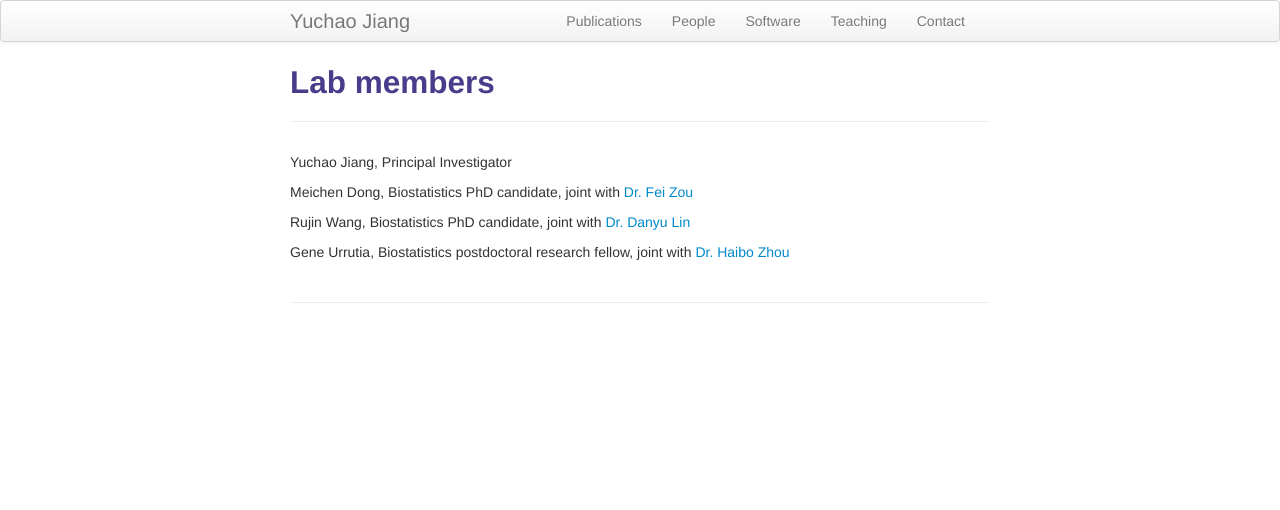
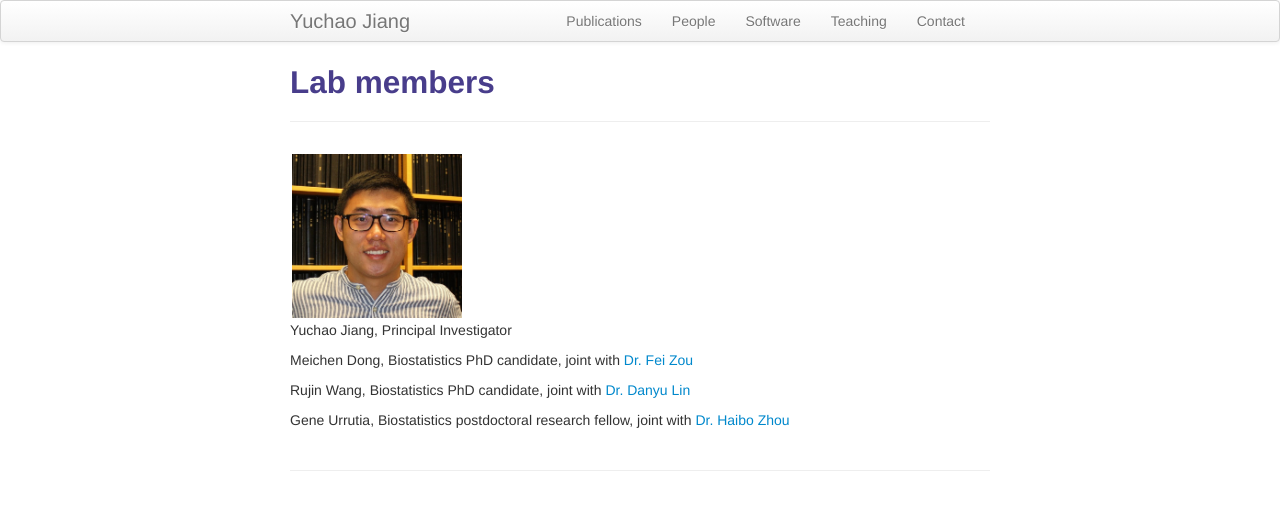
Before and after one commit to yuchaojiang/yuchaojiang.github.io, a Jekyll site: the page built from pages/people.md, in a window 1280 px wide. Shown: the top 510 px of the page. Built offline with Jekyll 4.4.1, drawn with Linux system fonts in a browser that asks for light colours.

Commit message:
Update people.md

```diff
--- a/pages/people.md
+++ b/pages/people.md
@@ -3,6 +3,18 @@ layout: page
 title: Lab members
 description: Jiang Lab members
 ---
+
+<div class="container">
+    <div class="row-fluid">
+        <div class="span2">
+        <a href="../assets/pics/Yuchao.jpg">
+            <img src="../assets/pics/Yuchao.jpg" height="200" width="200" title="Yuchao Jiang" alt="Yuchao Jiang"/>
+        </a>
+        </div>
+    </div>
+</div>
+
+
 
 Yuchao Jiang, Principal Investigator
 
```
